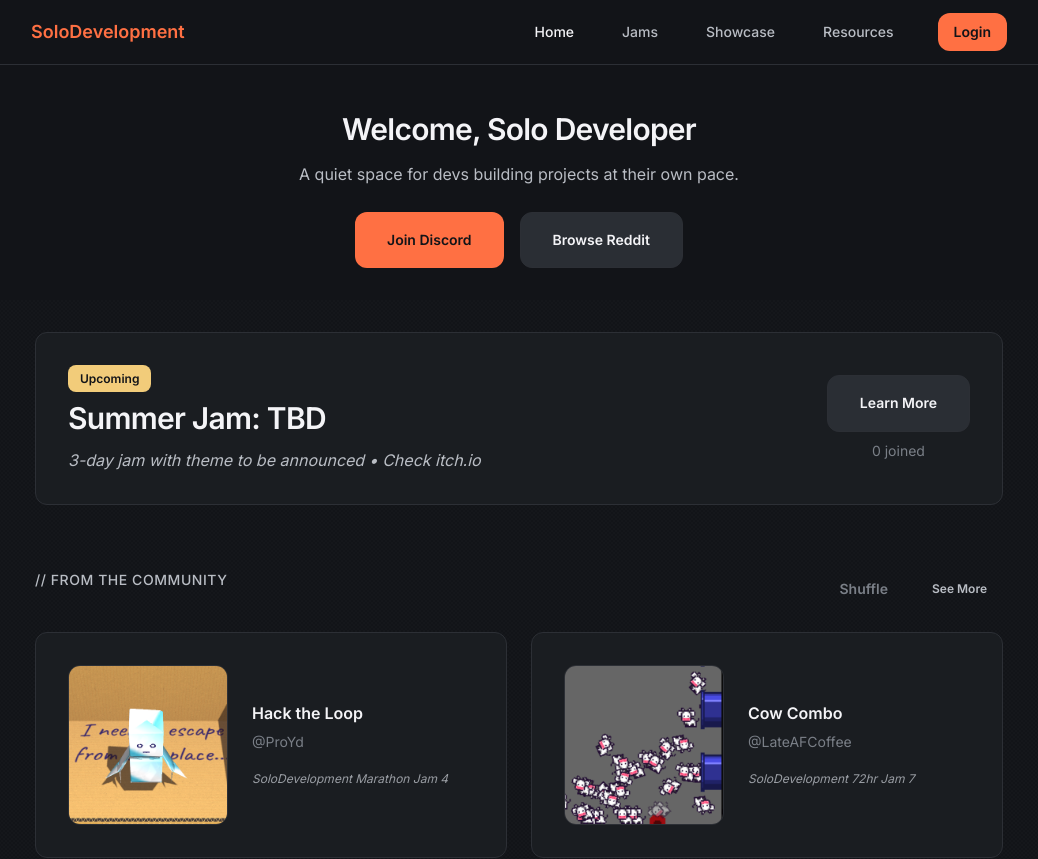
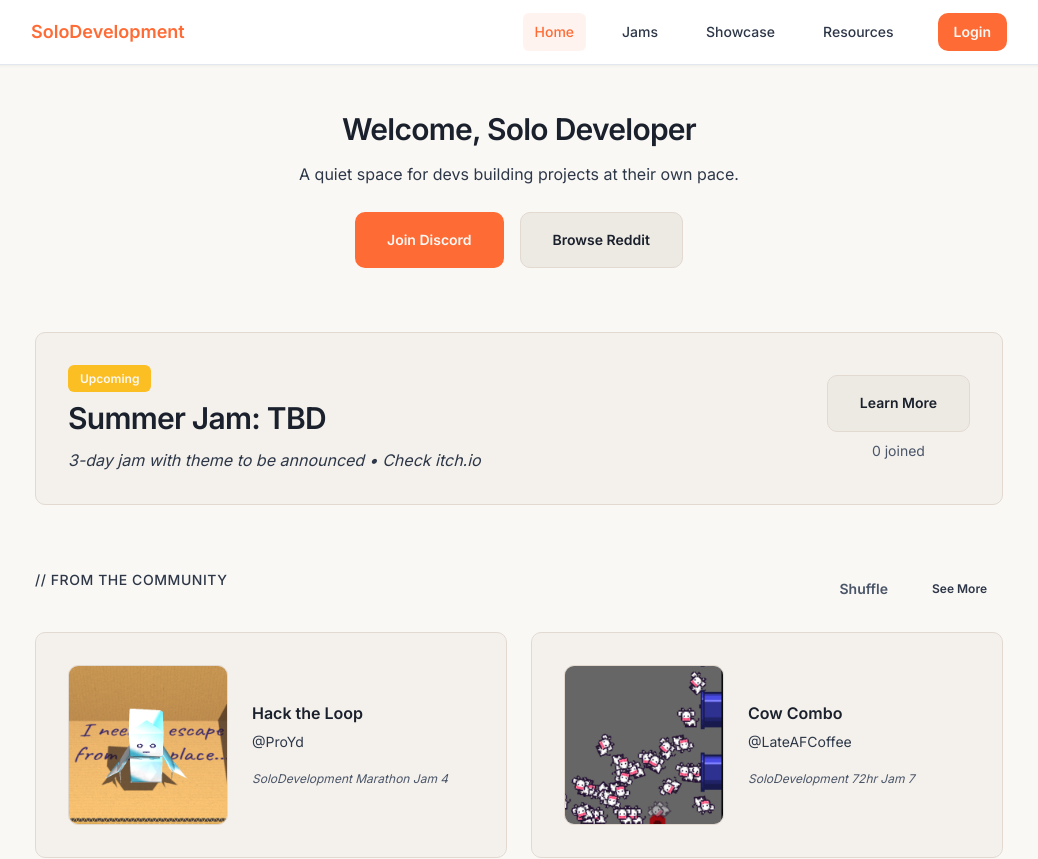
Before and after one commit to CharlesKleeven/solodevelopment, a React (Create React App) app in the folder client/: page / in a window 1280 px wide. Shown: the top 859 px of the page, without its empty margins (121-1159 px from the left). Built offline with nearby package versions, Linux system fonts and the light colour scheme; no server answers.

Commit message:
Added light mode

```diff
--- a/client/src/components/navbar.css
+++ b/client/src/components/navbar.css
@@ -323,3 +323,42 @@
         font-size: 10px;
     }
 }
+
+/* ===== LIGHT MODE NAVBAR IMPROVEMENTS ===== */
+@media (prefers-color-scheme: light) {
+    .navbar {
+        background: #ffffff;
+        border-bottom: 1px solid #e2e8f0;
+        box-shadow: 0 1px 3px rgba(0, 0, 0, 0.05);
+    }
+
+    .nav-link {
+        color: #2d3748;
+    }
+
+    .nav-link:hover,
+    .nav-link.active {
+        color: var(--color-accent);
+        background: rgba(255, 107, 53, 0.08);
+    }
+
+    .user-button {
+        border-color: #cbd5e0;
+        background: #ffffff;
+    }
+
+    .user-button:hover {
+        border-color: var(--color-accent);
+        background: rgba(255, 107, 53, 0.05);
+    }
+
+    .mobile-menu {
+        background: #ffffff;
+        border-bottom: 1px solid #e2e8f0;
+        box-shadow: 0 4px 6px rgba(0, 0, 0, 0.07);
+    }
+
+    .hamburger-line {
+        background: #4a5568;
+    }
+}
--- a/client/src/pages/home.css
+++ b/client/src/pages/home.css
@@ -456,3 +456,31 @@
         align-items: flex-start;
     }
 }
+
+/* ===== LIGHT MODE TEXT IMPROVEMENTS ===== */
+@media (prefers-color-scheme: light) {
+    .game-jam-clean {
+        color: var(--text-tertiary);
+        opacity: 1;
+    }
+
+    .game-author-clean {
+        color: var(--text-secondary);
+    }
+
+    .jam-description {
+        color: var(--text-secondary);
+    }
+
+    .activity-item {
+        color: var(--text-secondary);
+    }
+
+    .activity-item .user {
+        color: var(--text-primary);
+    }
+
+    .stat-label {
+        color: var(--text-secondary);
+    }
+}
--- a/client/src/styles/globals.css
+++ b/client/src/styles/globals.css
@@ -2,44 +2,49 @@
 
 :root {
     /* === ACCENT COLORS === */
-    --color-accent: #ff7043;
-    /* Warm orange, primary */
-    --color-accent-alt: #62d5f8;
-    /* Soft cyan, secondary pop */
-    --color-success: #34d399;
-    /* Green used for status dots etc */
-    --color-purple: #8B7CC8;
-    /* Soft purple for variety */
-    --color-warm-yellow: #F2CC7A;
-    /* Warm yellow for highlights */
-    --color-forest: #6B8E6B;
-    /* Muted green for nature feel */
-    --color-coral: #FF9A8B;
+    --color-accent: #ff6b35;
+    /* Warm orange, primary - slightly more vibrant */
+    --color-accent-alt: #4fd1c7;
+    /* Soft cyan, secondary pop - warmer tone */
+    --color-success: #2dd4bf;
+    /* Teal-green, more personality */
+    --color-purple: #a78bfa;
+    /* Softer purple for variety */
+    --color-warm-yellow: #fbbf24;
+    /* Warmer yellow for highlights */
+    --color-forest: #059669;
+    /* Deeper green for nature feel */
+    --color-coral: #fb7185;
     /* Soft coral for warmth */
 
-    /* === DARK BACKGROUND LAYERS === */
-    --bg-primary: #121418;
-    /* Ink-dark base */
-    --bg-secondary: #1a1d21;
-    /* Cards / panels */
-    --bg-tertiary: #2a2e34;
-    /* Inside elements */
-    --bg-fade: #16181d;
+    /* === WARM DARK BACKGROUNDS === */
+    --bg-primary: #0f1419;
+    /* Warm ink-dark base */
+    --bg-secondary: #1a1f25;
+    /* Cards / panels with warmth */
+    --bg-tertiary: #252b33;
+    /* Inside elements - softer */
+    --bg-fade: #13181e;
     /* Subtle section contrast */
 
-    /* === TEXT COLORS === */
-    --text-primary: #f4f4f7;
-    /* Almost-white */
-    --text-secondary: #b9bdc4;
-    --text-tertiary: #7a7f87;
+    /* === WARM TEXT COLORS === */
+    --text-primary: #f8fafc;
+    /* Warm almost-white */
+    --text-secondary: #cbd5e1;
+    /* Warmer gray */
+    --text-tertiary: #94a3b8;
+    /* Softer tertiary */
+    --text-quaternary: #64748b;
+    /* Even softer for subtle text */
 
     /* === BORDERS & BADGES === */
-    --border-subtle: #2c2f35;
-    --border-radius: 8px;
-    --border-radius-lg: 12px;
+    --border-subtle: #334155;
+    /* Warmer border */
+    --border-radius: 6px;
+    --border-radius-lg: 10px;
 
-    --badge-upcoming: #b3a4ff;
-    --badge-complete: #55e2c2;
+    --badge-upcoming: #a78bfa;
+    --badge-complete: #2dd4bf;
 
     /* === SPACING === */
     --space-1: 0.25rem;
@@ -67,6 +72,46 @@
     --shadow-soft: 0 4px 6px -1px rgba(0, 0, 0, 0.08);
 }
 
+/* ===== LIGHT MODE THEME ===== */
+@media (prefers-color-scheme: light) {
+    :root {
+        /* === SOFT LIGHT BACKGROUNDS === */
+        --bg-primary: #faf8f5;
+        /* Warm cream base, easier on eyes */
+        --bg-secondary: #f4f1ec;
+        /* Soft warm beige for cards */
+        --bg-tertiary: #ede9e3;
+        /* Subtle warm contrast */
+        --bg-fade: #f7f5f2;
+        /* Very light warm cream for sections */
+
+        /* === READABLE TEXT COLORS === */
+        --text-primary: #1a202c;
+        /* Darker for better readability */
+        --text-secondary: #2d3748;
+        /* Medium dark for secondary text */
+        --text-tertiary: #4a5568;
+        /* Medium gray for tertiary */
+        --text-quaternary: #718096;
+        /* Light gray for subtle text */
+
+        /* === SOFT BORDERS === */
+        --border-subtle: #e2d9d1;
+        /* Warm light border */
+
+        /* === GENTLE SHADOWS === */
+        --shadow-subtle: 0 1px 2px rgba(45, 55, 72, 0.06);
+        --shadow-soft: 0 4px 6px -1px rgba(45, 55, 72, 0.1);
+
+        /* === ACCENT COLORS (consistent warmth) === */
+        --color-accent: #ff6b35;
+        /* Keep warm orange accent */
+        --color-accent-alt: #4fd1c7;
+        /* Keep warm cyan */
+        --color-success: #2dd4bf;
+        /* Keep teal-green */
+    }
+}
 
 /* ===== RESET & BASE ===== */
 *,
```
